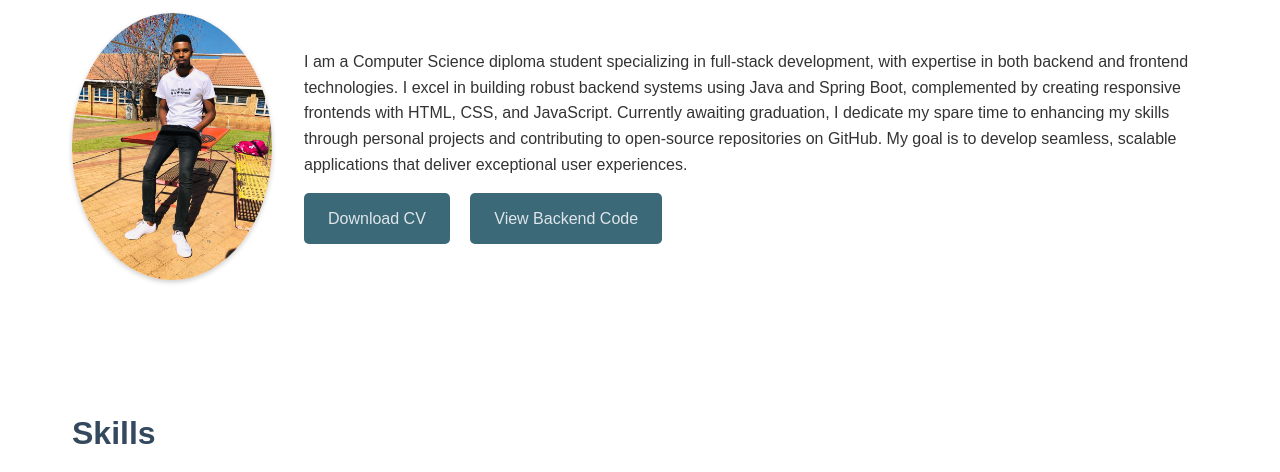
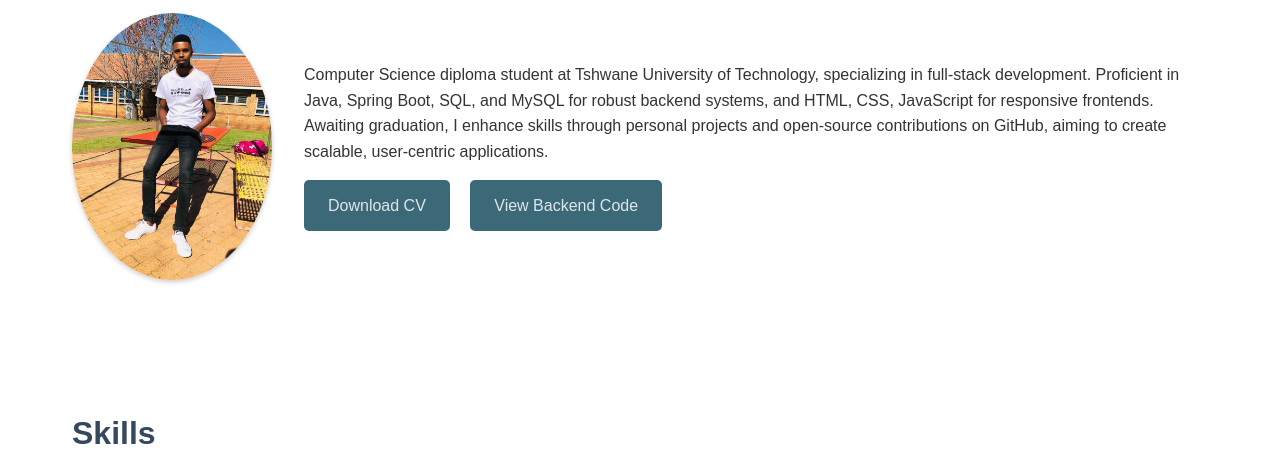
Before and after one commit to ThabetheMT/mzwandile-portfolio, a plain HTML site: page index.html in a window 1280 px wide. Shown: the part 321-793 px from the top of the page. Drawn offline with Linux system fonts and the light colour scheme.

Commit message:
Portfolio updated

```diff
--- a/index.html
+++ b/index.html
@@ -27,7 +27,7 @@
         <div class="about-content">
             <img src="profile-image.jpg" alt="Mzwandile Tito Thabethe">
             <div class="about-text">
-                <p>I am a Computer Science diploma student specializing in full-stack development, with expertise in both backend and frontend technologies. I excel in building robust backend systems using Java and Spring Boot, complemented by creating responsive frontends with HTML, CSS, and JavaScript. Currently awaiting graduation, I dedicate my spare time to enhancing my skills through personal projects and contributing to open-source repositories on GitHub. My goal is to develop seamless, scalable applications that deliver exceptional user experiences.</p>
+                <p>Computer Science diploma student at Tshwane University of Technology, specializing in full-stack development. Proficient in Java, Spring Boot, SQL, and MySQL for robust backend systems, and HTML, CSS, JavaScript for responsive frontends. Awaiting graduation, I enhance skills through personal projects and open-source contributions on GitHub, aiming to create scalable, user-centric applications.</p>
                 <a href="Mzwandile_Tito_Thabethe_CV.pdf" class="cv-link" download>Download CV</a>
                 <a href="https://github.com/mzwandile/spring-boot-portfolio-backend" class="backend-link" target="_blank">View Backend Code</a>
             </div>
```
